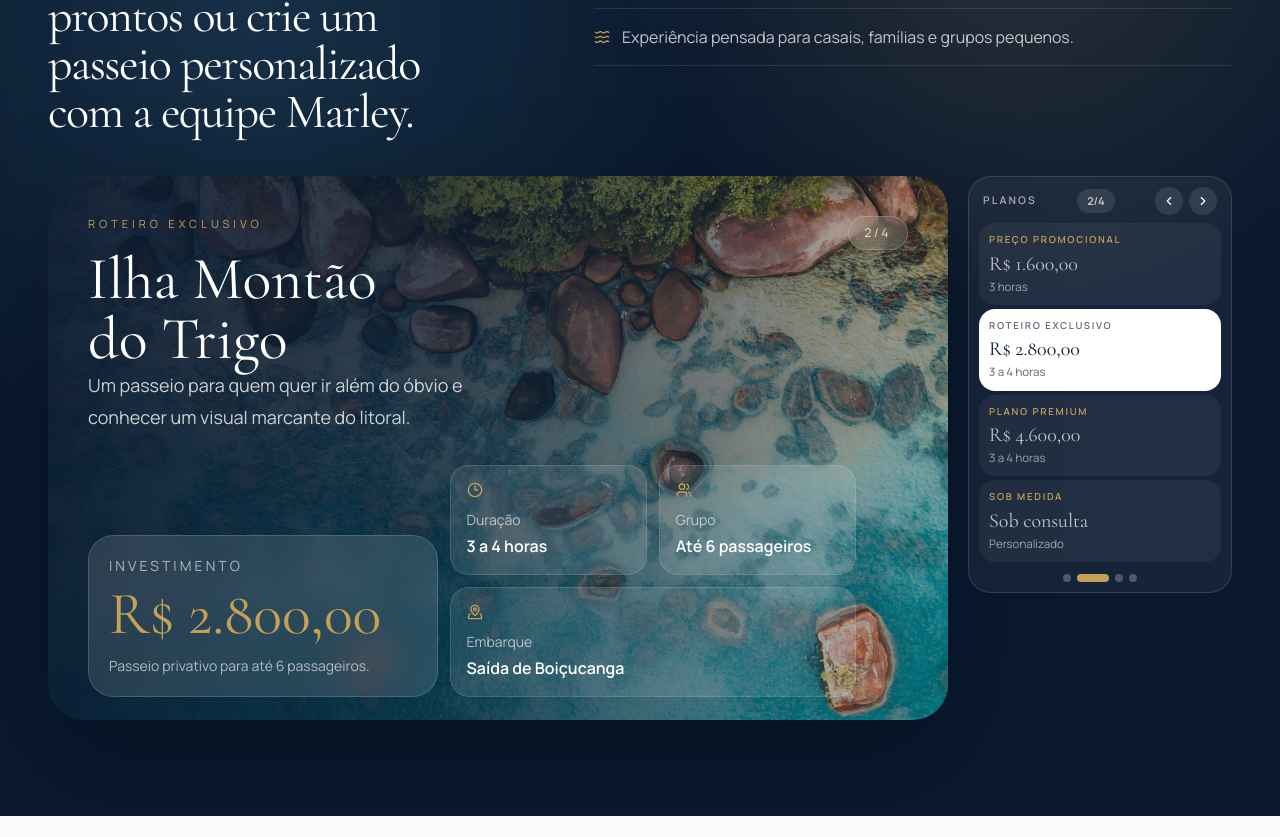
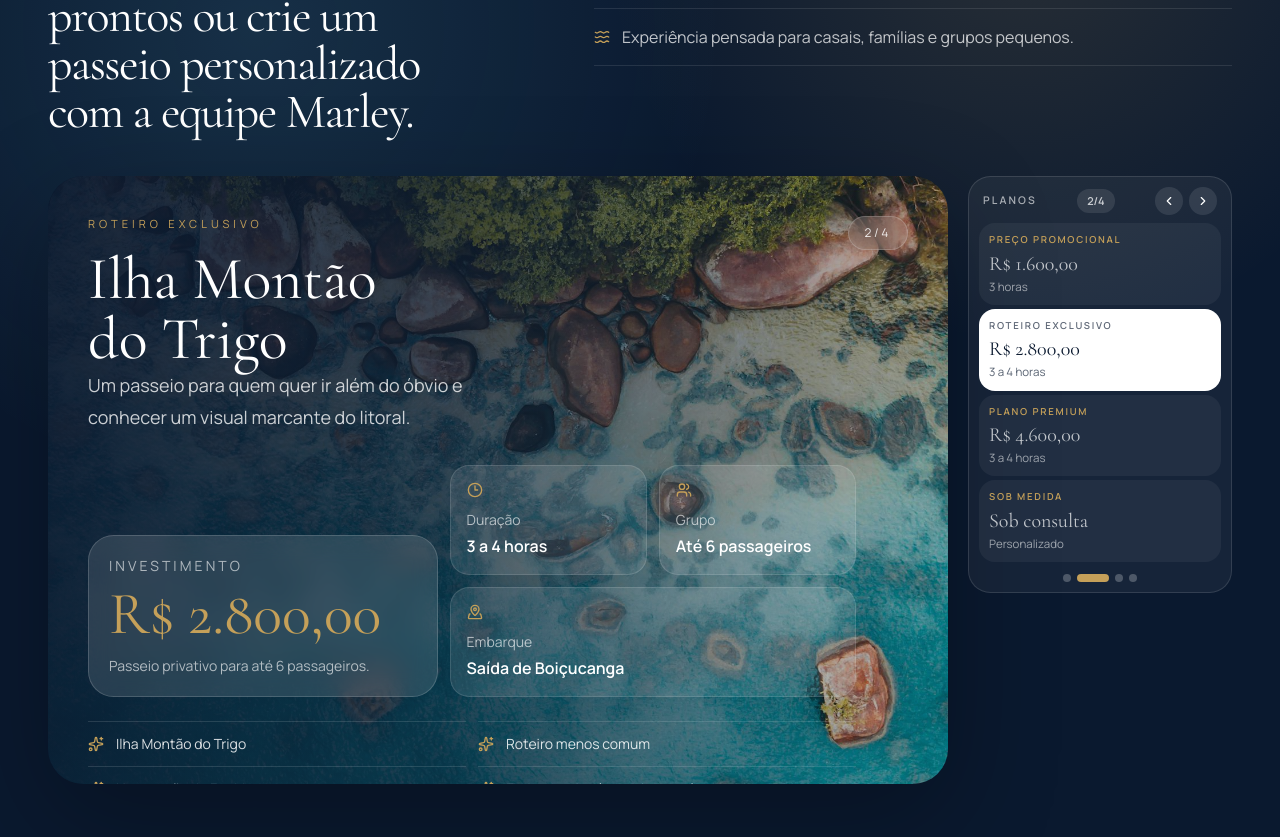
Before and after one commit to AGENCIAVCD/Marley-Aluguel-lancha, a Next.js app: page / in a window 1280 px wide. Shown: the part 1883-2720 px from the top of the page. Built offline with nearby package versions, Linux system fonts and the light colour scheme.

Commit message:
Fix premium plan card clipping

```diff
--- a/app/page.tsx
+++ b/app/page.tsx
@@ -689,7 +689,7 @@ export default function Home() {
               <motion.div
                 animate={{ rotateY: isPlanRevealed ? 180 : 0 }}
                 transition={{ duration: 0.7, ease: [0.22, 1, 0.36, 1] }}
-                className="relative min-h-[50rem] [transform-style:preserve-3d] sm:min-h-[46rem] lg:min-h-[34rem]"
+                className="relative min-h-[50rem] [transform-style:preserve-3d] sm:min-h-[46rem] lg:min-h-[38rem]"
               >
                 <div className="absolute inset-0 overflow-hidden bg-[var(--color-navy)] [backface-visibility:hidden]">
                   <Image
@@ -700,13 +700,13 @@ export default function Home() {
                     className="object-cover"
                   />
                   <div className="absolute inset-0 bg-[linear-gradient(90deg,rgba(10,25,47,0.94)_0%,rgba(10,25,47,0.78)_44%,rgba(10,25,47,0.24)_100%)]" />
-                  <div className="relative flex min-h-[50rem] flex-col justify-between p-5 text-white sm:min-h-[46rem] sm:p-8 lg:min-h-[34rem] lg:p-10">
+                  <div className="relative flex min-h-[50rem] flex-col justify-between p-5 text-white sm:min-h-[46rem] sm:p-8 lg:min-h-[38rem] lg:p-10">
                     <div className="flex items-start justify-between gap-4">
                       <div>
                         <p className="font-sans text-[0.7rem] uppercase tracking-[0.36em] text-[var(--color-sand)]">
                           {selectedPlan.label}
                         </p>
-                        <h3 className="mt-3 max-w-[12ch] font-display text-4xl leading-none sm:mt-4 sm:text-6xl">
+                        <h3 className="mt-3 max-w-[16ch] font-display text-4xl leading-none sm:mt-4 sm:text-6xl">
                           {selectedPlan.title}
                         </h3>
                       </div>
@@ -802,13 +802,13 @@ export default function Home() {
                       className="object-cover"
                     />
                   </div>
-                  <div className="relative flex min-h-[50rem] flex-col justify-between p-5 sm:min-h-[46rem] sm:p-8 lg:min-h-[34rem] lg:p-10">
+                  <div className="relative flex min-h-[50rem] flex-col justify-between p-5 sm:min-h-[46rem] sm:p-8 lg:min-h-[38rem] lg:p-10">
                     <div className="flex items-start justify-between gap-4">
                       <div>
                         <p className="font-sans text-[0.7rem] uppercase tracking-[0.34em] text-[var(--color-navy)]/60">
                           Carta virada
                         </p>
-                        <h3 className="mt-4 max-w-[12ch] font-display text-5xl leading-none sm:text-6xl">
+                        <h3 className="mt-4 max-w-[16ch] font-display text-5xl leading-none sm:text-6xl">
                           {selectedPlan.secretTitle}
                         </h3>
                       </div>
```
